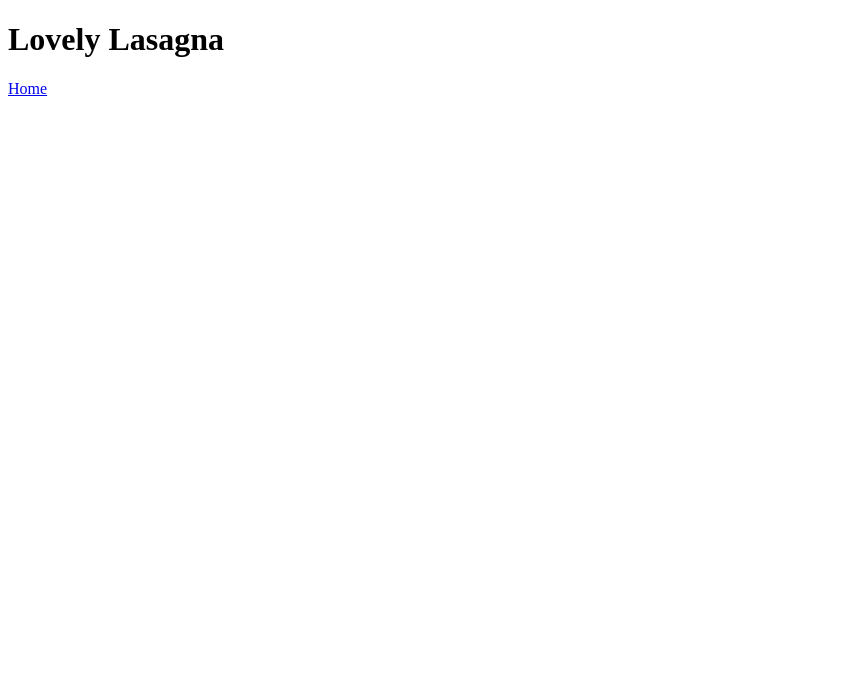
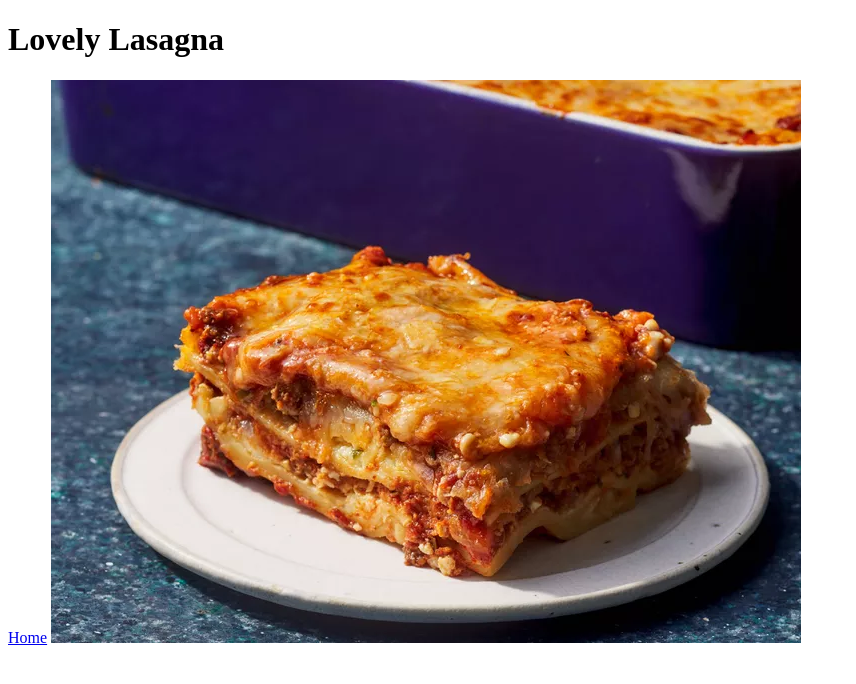
Before and after one commit to ncko10/odin-recipes, a plain HTML site: page recipes/lasagna.html in a window 1280 px wide. Shown: the whole page, without its empty margins (0-856 px from the left). Drawn offline with Linux system fonts and the light colour scheme.

Commit message:
Add picture of lasagna

```diff
--- a/recipes/lasagna.html
+++ b/recipes/lasagna.html
@@ -7,5 +7,7 @@
     <body>
         <h1>Lovely Lasagna</h1>
         <a href="../index.html">Home</a>
+
+        <img src="../images/Lasagna.jpg" alt="Lasagna" width="750" height="563">
     </body>
 </html>
```
Also changed, not shown: images/Lasagna.jpg (added).
